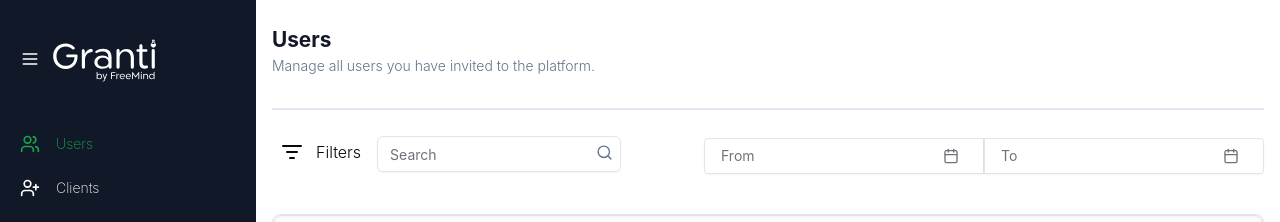
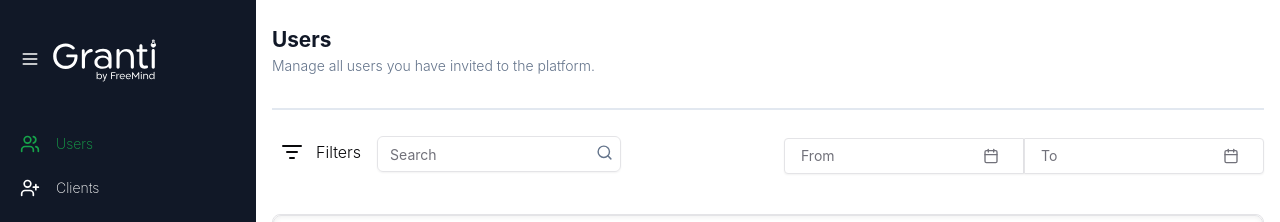
Before and after one commit to littlegod20/Freemind, a React (Vite) app: page / in a window 1280 px wide. Shown: the top 222 px of the page. Built offline with nearby package versions, Linux system fonts and the light colour scheme.

Commit message:
modified the filterbyCalender component

```diff
--- a/src/components/widgets/DatePicker.tsx
+++ b/src/components/widgets/DatePicker.tsx
@@ -23,7 +23,7 @@ export function DatePicker({placeholder, className}: {placeholder: string, class
         <Button
           variant={"outline"}
           className={`${cn(
-            "w-[280px] justify-between text-left font-normal",
+            "justify-between text-left font-normal",
             !date && "text-muted-foreground"
           )} ${className}`}
         >
--- a/src/components/widgets/FilterByCalendar.tsx
+++ b/src/components/widgets/FilterByCalendar.tsx
@@ -7,12 +7,12 @@ const FilterByCalendar = () => {
       <div className="flex flex-col items-start gap-2 hdx:gap-0 hdx:flex-row pt-2">
         <Inputs
           data={[{ placeholder: "From", Icon: Calendar }]}
-          className={"rounded hdx:rounded-r-none rounded-l"}
+          className={"rounded hdx:rounded-r-none rounded-l flex w-[240px]"}
           type="date"
         />
         <Inputs
           data={[{ placeholder: "To", Icon: Calendar }]}
-          className={"rounded hdx:rounded-l-none rounded-r"}
+          className={"rounded hdx:rounded-l-none rounded-r flex w-[240px]"}
           type="date"
         />
       </div>
```
